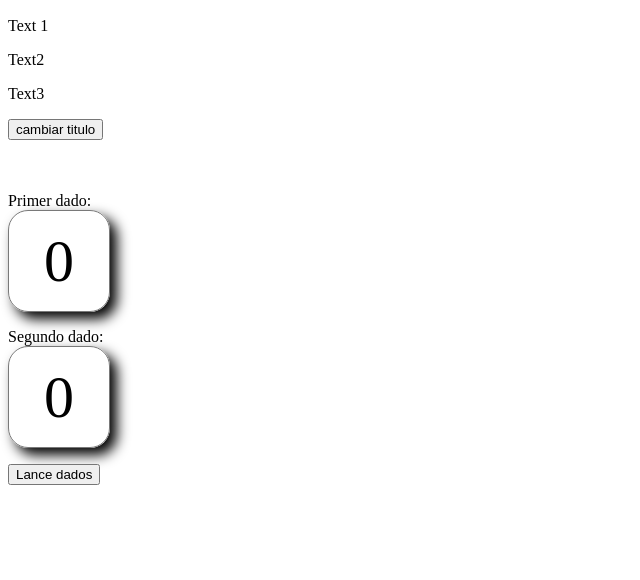
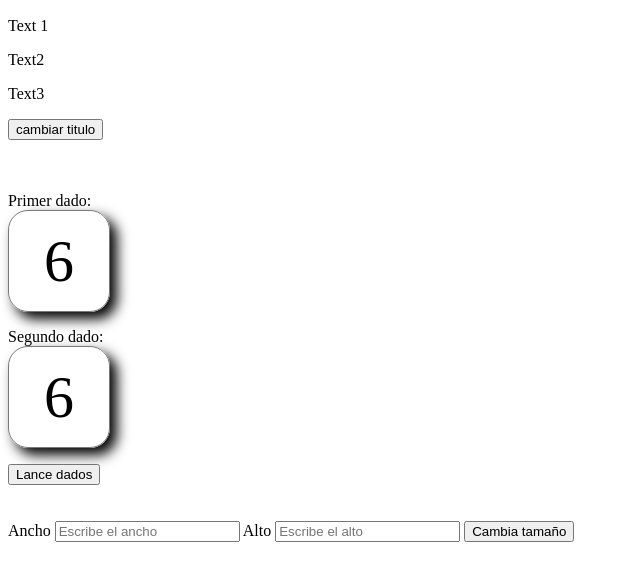
Before and after one commit to 4GeeksAcademy/diegozaratean-into-to-js-sp61, a plain HTML site: page index.html in a window 1280 px wide. Shown: the part 110-690 px from the top of the page, without its empty margins (0-640 px from the left). Drawn offline with Linux system fonts and the light colour scheme.

Commit message:
finish setimeout random card clas

```diff
--- a/index.html
+++ b/index.html
@@ -21,7 +21,12 @@
     <p> Primer dado: <span id="dice1" class="dice">0 </span></p>
     <p> Segundo dado: <span id="dice2" class="dice">0 </span></p>
     <button onclick="throwDices()">Lance dados</button>
-
+    <br><br><br>
+    <label for="width">Ancho </label>
+    <input type="number" name="width" id="width" placeholder="Escribe el ancho">
+    <label for="heigth">Alto </label>
+    <input type="number" name="heigth" id="heigth"  placeholder="Escribe el alto">
+    <button onclick="changeSize()">Cambia tamaño</button>
 
 
     <script src="main.js"></script>
--- a/main.js
+++ b/main.js
@@ -68,3 +68,32 @@ function throwDices(){
     document.getElementById('dice1').innerText = Math.floor((Math.random() *6) +1 )
     document.getElementById('dice2').innerText = Math.floor((Math.random() *6) +1 )
 }
+
+
+
+// PSEUDO CODIGO
+// agrgar dos  entradas para el alto y el ancho de los dados y tener un botn que lo modifique
+// DONE - agregar dos inputs una para el alto y otra para el ancho y un boton
+// DONE -cuando le hago click sobre el boton debo llamar una funcion de js
+// DONE - crear la funcion de js
+// DONE -cambiar alto de dado
+// DONE -cambiar ancho de dado
+// DONE -leer el contenido de los inputs. dealto y de ancho
+// juntar todo lo anterior
+
+function changeSize(){
+    let widthValue = document.getElementById('width').value
+    let heigthValue = document.getElementById('heigth').value
+
+    document.getElementById('dice1').style.height = heigthValue + 'px'
+    document.getElementById('dice1').style.width = widthValue + 'px'
+    document.getElementById('dice2').style.height = `${heigthValue}px`
+    document.getElementById('dice2').style.width = widthValue + 'px'
+}
+
+
+setInterval(throwDices, 3000);
+
+// function myCallback() {
+//   throwDices()
+// }
--- a/style.css
+++ b/style.css
@@ -8,4 +8,5 @@
     text-align: center;
     line-height: 100px;
     box-shadow: 7px 7px 13px 0px;
+    min-width: 100px;
 }
```
